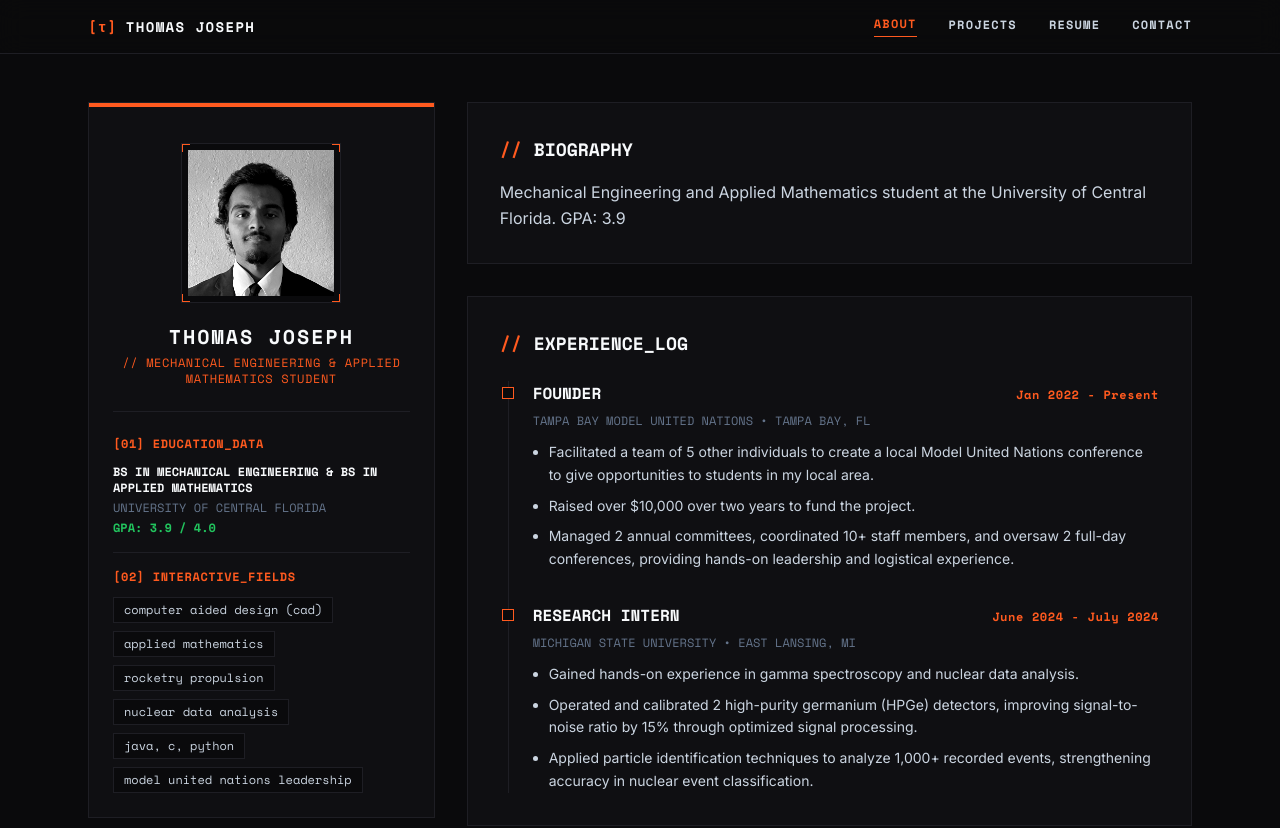
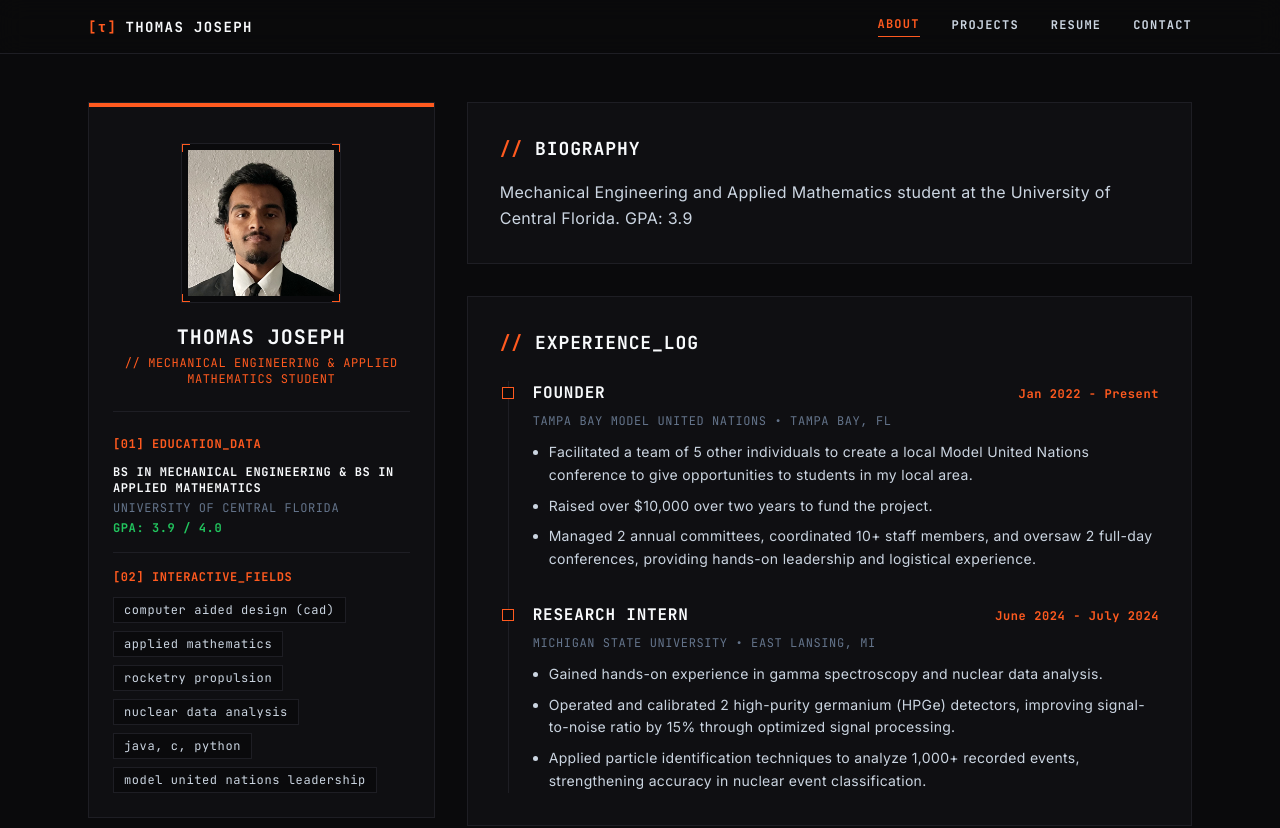
Before and after one commit to thomas-joseph19/Engineering-Portfolio, a React (Vite) app: page /#/ in a window 1280 px wide. Shown: the top 828 px of the page. Built offline with nearby package versions, Linux system fonts and the light colour scheme.

Commit message:
Update typography to JetBrains Mono, increase letter spacing, and make headshot full color

```diff
--- a/index.html
+++ b/index.html
@@ -9,7 +9,7 @@
     <!-- Google Fonts: Inter and Space Mono for a technical, drafting-table aesthetic -->
     <link rel="preconnect" href="https://fonts.googleapis.com">
     <link rel="preconnect" href="https://fonts.gstatic.com" crossorigin>
-    <link href="https://fonts.googleapis.com/css2?family=Inter:wght@300;400;500;600;700&family=Space+Mono:wght@400;700&display=swap" rel="stylesheet">
+    <link href="https://fonts.googleapis.com/css2?family=Inter:wght@300;400;500;600;700&family=JetBrains+Mono:wght@300;400;500;700&display=swap" rel="stylesheet">
   </head>
   <body>
     <div id="root"></div>
--- a/src/index.css
+++ b/src/index.css
@@ -2,7 +2,7 @@
 
 @theme {
   --font-sans: "Inter", system-ui, -apple-system, sans-serif;
-  --font-mono: "Space Mono", monospace;
+  --font-mono: "JetBrains Mono", monospace;
 
   --color-brand-bg-dark: #0A0A0C;
   --color-brand-bg-card: #0F0F12;
@@ -28,6 +28,12 @@ body {
   min-height: 100vh;
   overflow-x: hidden;
   -webkit-font-smoothing: antialiased;
+  letter-spacing: 0.02em; /* Slightly wider default letters for readability */
+}
+
+/* Add custom tracking to monospaced text to prevent crowding */
+.font-mono {
+  letter-spacing: 0.05em;
 }
 
 /* Custom engineering animations */
--- a/src/pages/AboutPage.jsx
+++ b/src/pages/AboutPage.jsx
@@ -21,7 +21,7 @@ export default function AboutPage() {
             <img
               src={profileData.profileImagePlaceholder}
               alt={profileData.name}
-              className="w-full h-full object-cover filter grayscale contrast-110"
+              className="w-full h-full object-cover"
             />
           </div>
 
```
